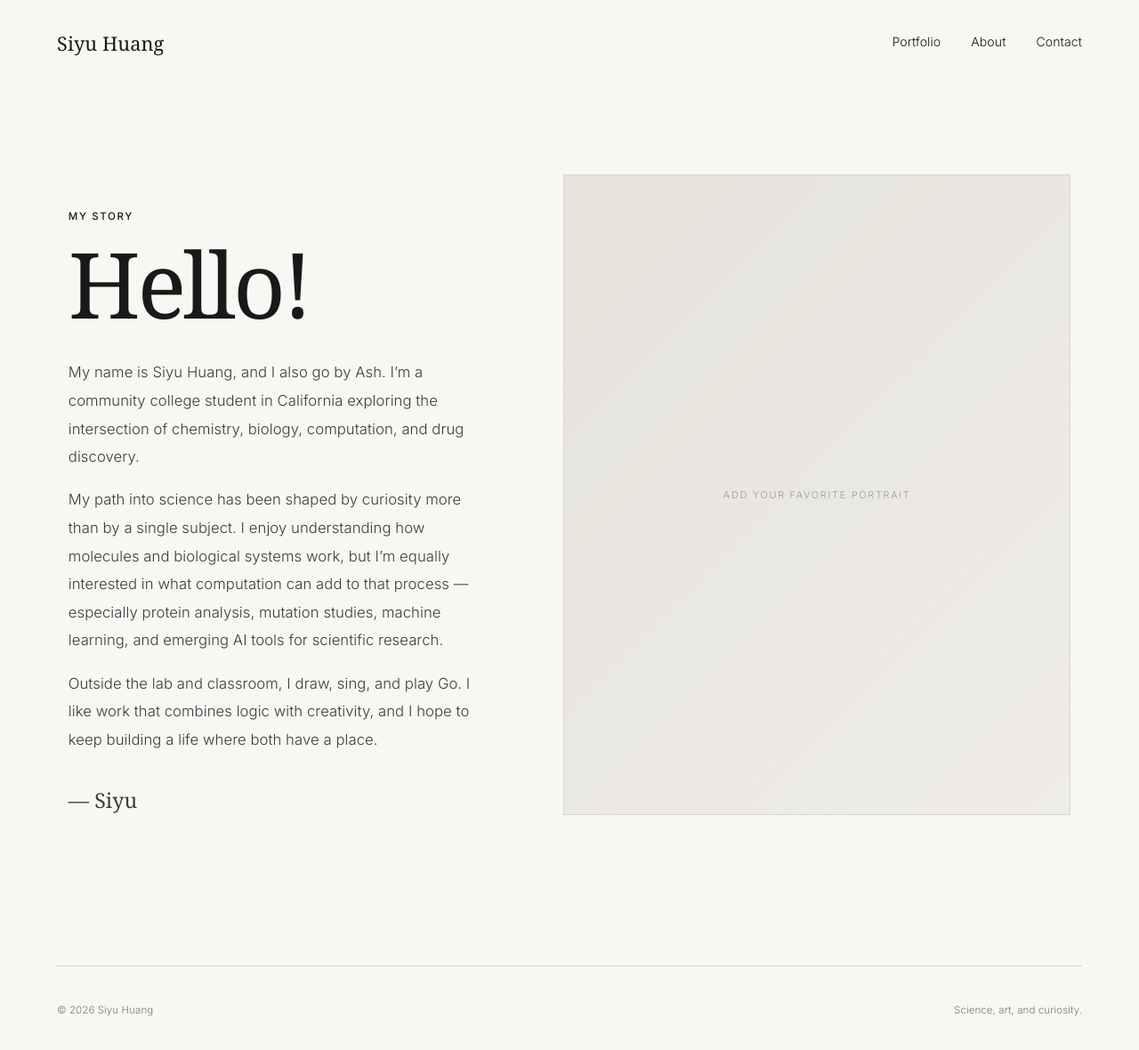
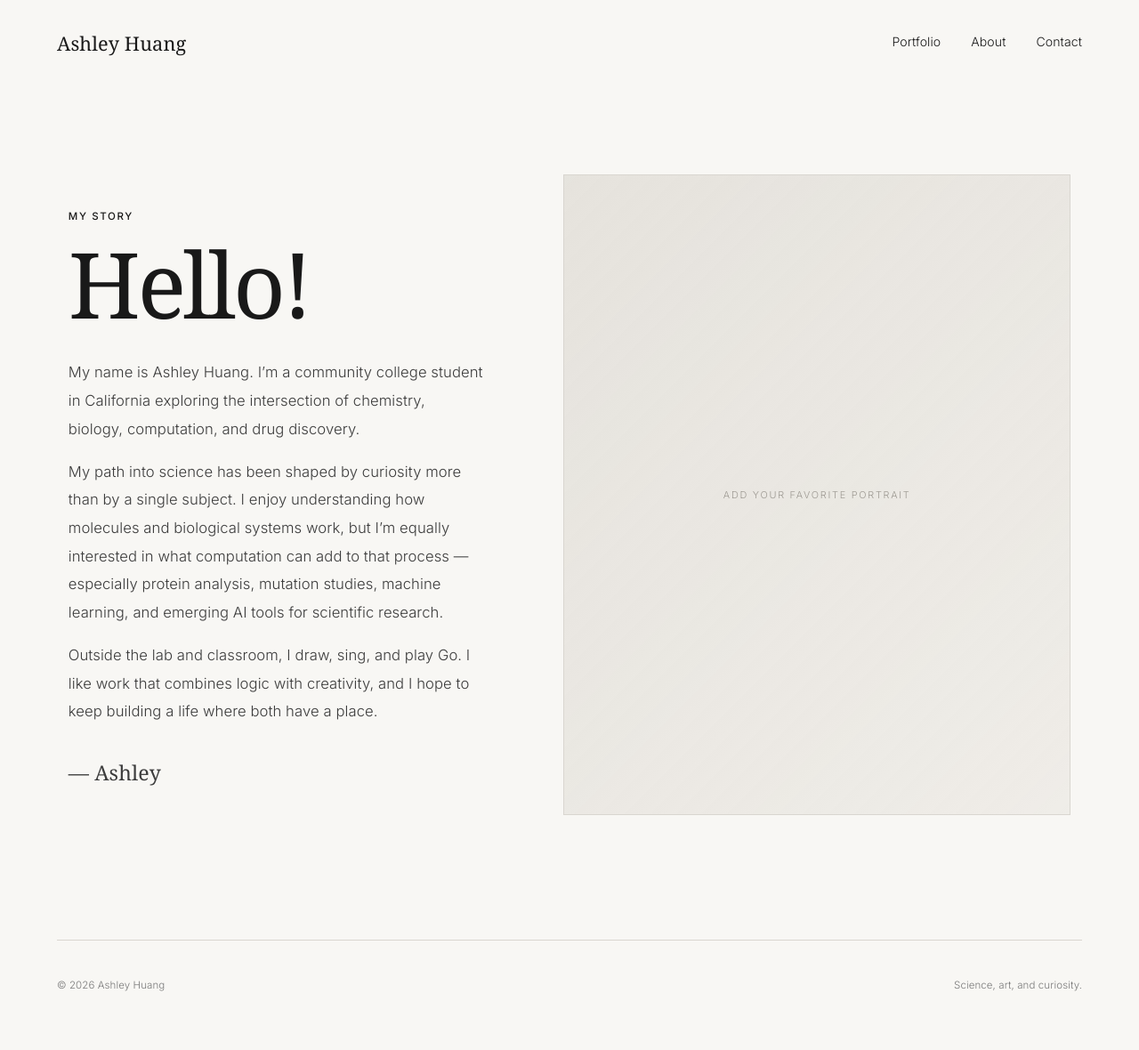
Before and after one commit to Ashisntbalddd/AshleyHuang, a plain HTML site: page about.html in a window 1280 px wide. Shown: the whole page at 89% size. After the commit the page ends 1156 px from the top, so only its background shows below. Drawn offline with Linux system fonts and the light colour scheme; a web font is replaced by a local one.

Commit message:
Update name to Ashley Huang in about.html

```diff
--- a/about.html
+++ b/about.html
@@ -1,10 +1,10 @@
 <!DOCTYPE html>
 <html lang="en">
 <head>
-<title>About | Siyu Huang</title>
+<title>About | Ashley Huang</title>
 <meta charset="UTF-8">
 <meta name="viewport" content="width=device-width, initial-scale=1.0">
-<meta name="description" content="About Siyu Huang — student, researcher, and artist.">
+<meta name="description" content="About Ashley Huang — student, researcher, and artist.">
 <link rel="preconnect" href="https://fonts.googleapis.com">
 <link rel="preconnect" href="https://fonts.gstatic.com" crossorigin>
 <link href="https://fonts.googleapis.com/css2?family=Inter:wght@300;400;500&family=Libre+Caslon+Display&display=swap" rel="stylesheet">
@@ -12,7 +12,7 @@
 </head>
 <body>
 <header class="header">
-  <a class="brand" href="index.html">Siyu Huang</a>
+  <a class="brand" href="index.html">Ashley Huang</a>
   <nav class="nav"><a href="portfolio.html">Portfolio</a><a href="about.html">About</a><a href="contact.html">Contact</a></nav>
 </header>
 <main class="page">
@@ -20,15 +20,15 @@
 <div class="about-copy">
 <p class="kicker">My story</p>
 <h1>Hello!</h1>
-<p>My name is Siyu Huang, and I also go by Ash. I’m a community college student in California exploring the intersection of chemistry, biology, computation, and drug discovery.</p>
+<p>My name is Ashley Huang. I’m a community college student in California exploring the intersection of chemistry, biology, computation, and drug discovery.</p>
 <p>My path into science has been shaped by curiosity more than by a single subject. I enjoy understanding how molecules and biological systems work, but I’m equally interested in what computation can add to that process — especially protein analysis, mutation studies, machine learning, and emerging AI tools for scientific research.</p>
 <p>Outside the lab and classroom, I draw, sing, and play Go. I like work that combines logic with creativity, and I hope to keep building a life where both have a place.</p>
-<p class="signature">— Siyu</p>
+<p class="signature">— Ashley</p>
 </div>
 <div class="about-photo placeholder photo-about"><span>ADD YOUR FAVORITE PORTRAIT</span></div>
 </section>
 </main>
-<footer class="footer"><span>© 2026 Siyu Huang</span><span>Science, art, and curiosity.</span></footer>
+<footer class="footer"><span>© 2026 Ashley Huang</span><span>Science, art, and curiosity.</span></footer>
 <script src="script.js"></script>
 </body>
 </html>
```
